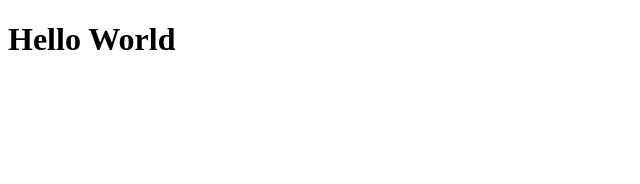
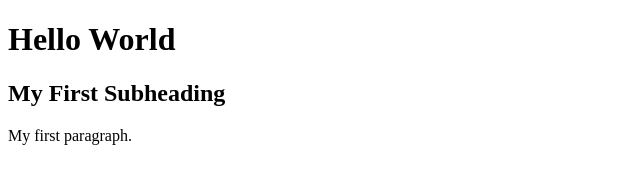
Before and after one commit to erhardtc100/erhardtc100-simple-website, a plain HTML site: page index.html in a window 1280 px wide. Shown: the whole page, without its empty margins (0-640 px from the left). Drawn offline with Linux system fonts and the light colour scheme.

Commit message:
add a subheading and a paragraph, also add an exclamation point.git status!

```diff
--- a/index.html
+++ b/index.html
@@ -3,6 +3,8 @@
 <body>
 
 <h1>Hello World</h1>
+<h2>My First Subheading</h2>
 
+<p>My first paragraph.</p>
 </body>
 </html>
```
